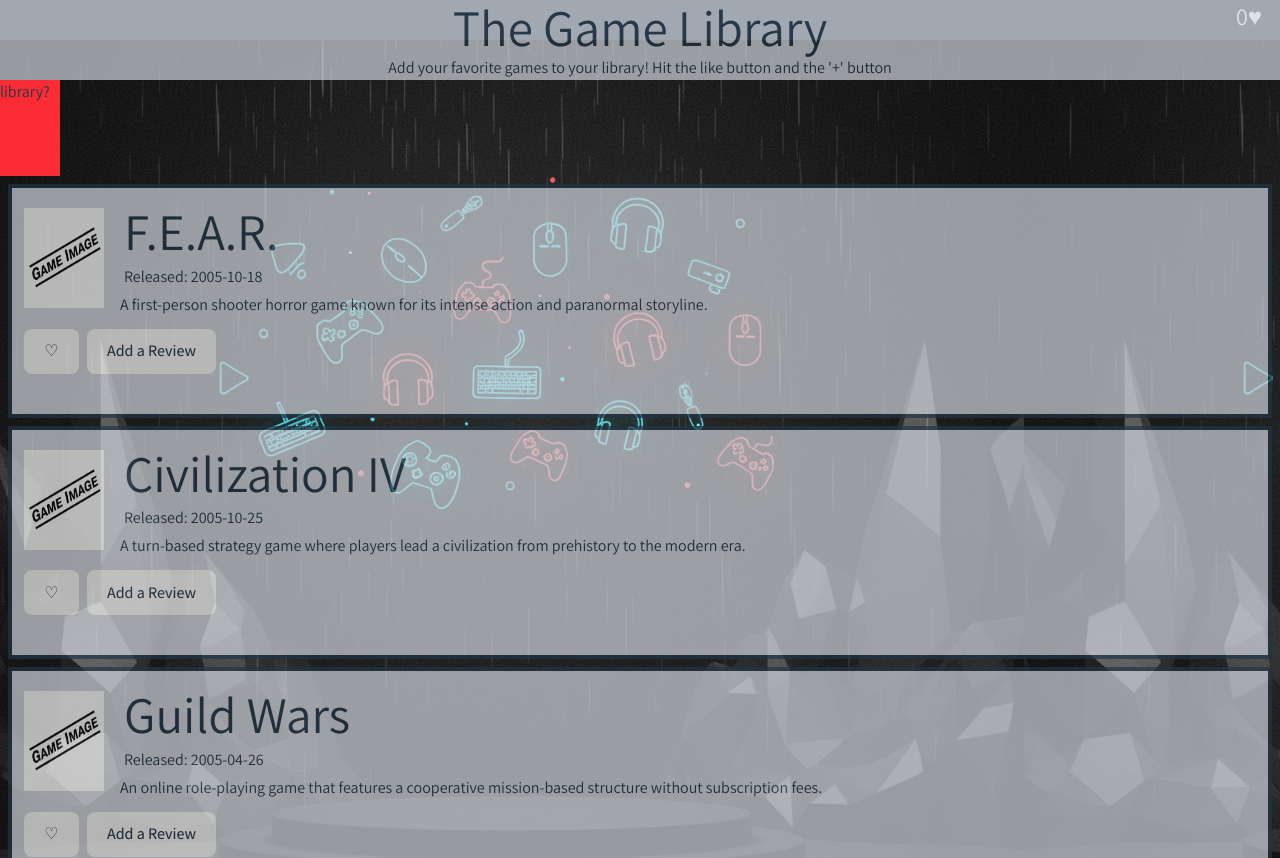
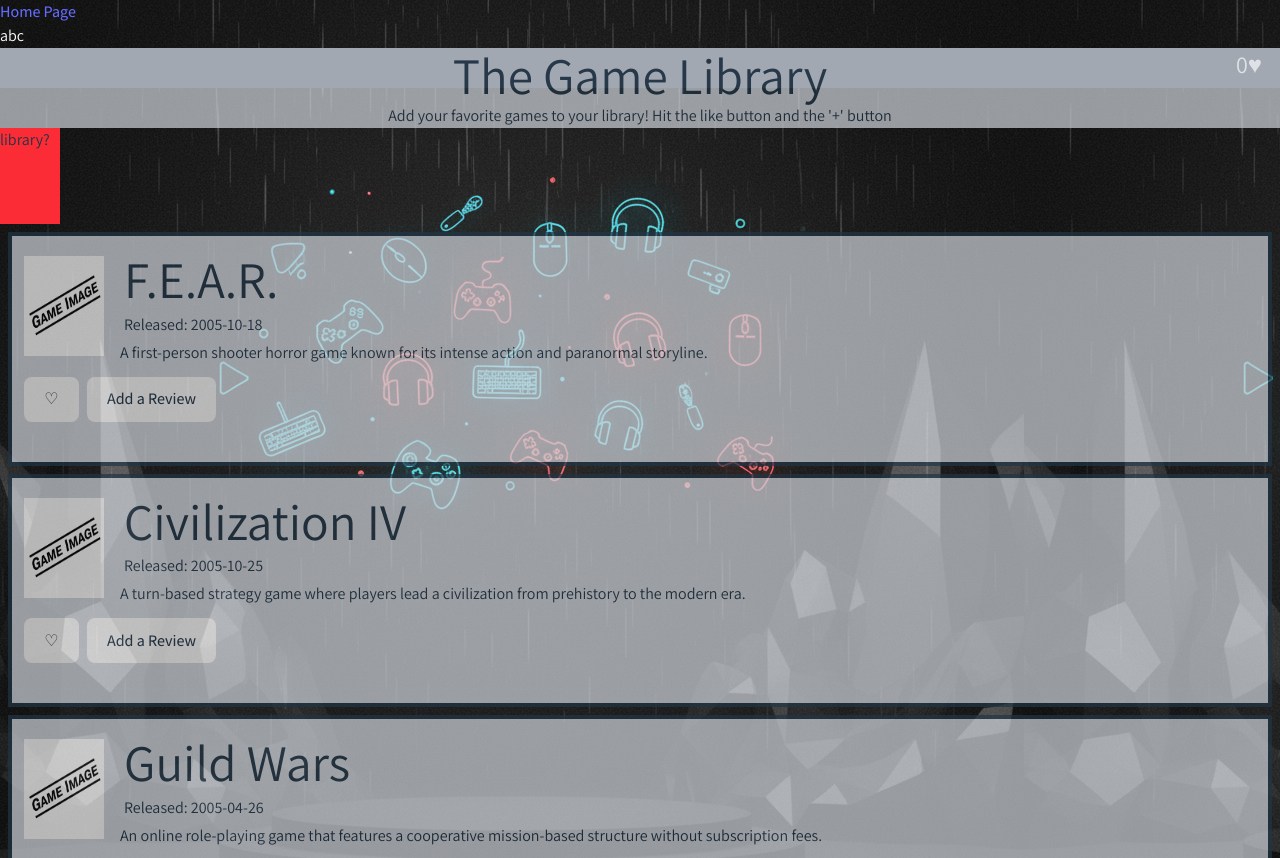
Before and after one commit to Yovel-sys/first-project-video-games, a React (Vite) app: page / in a window 1280 px wide. Shown: the top 858 px of the page. Built offline with nearby package versions, Linux system fonts and the light colour scheme.

Commit message:
5-10-2025

```diff
--- a/src/App.jsx
+++ b/src/App.jsx
@@ -2,19 +2,24 @@
 import HomePage from "./pages/HomePage";
 import ExamplePage from "./pages/ExamplePage";
 import ItemPage from "./pages/ItemPage";
-import { BrowserRouter, Route, Routes } from "react-router";
+import { BrowserRouter, Route, Routes, Link } from "react-router";
+import Page404 from "./pages/404Page";
 
 export default function App() {
   return (
     <>
       <BrowserRouter>
+        <div>
+          <Link to={"/"}> Home Page </Link>
+        </div>
         <Routes>
           <Route path="/" element={<HomePage />} />
-          <Route path="/item" element={<ItemPage />} />
+          <Route path="/item/:id" element={<ItemPage />} />
           <Route path="/example" element={<ExamplePage />} />
+          <Route path="*" element={<Page404 />} />
+          <Route path="/emojis" element={<MyEmojis />} />
         </Routes>
       </BrowserRouter>
-      {/* <MyEmojis /> */}
     </>
   );
 }
--- /dev/null
+++ b/src/components/NavBarComp.jsx
@@ -0,0 +1,9 @@
+export default function NavBarComp() {
+  return (
+    <nav className="flex items-center text-white">
+      <div>a</div>
+      <div>b</div>
+      <div>c</div>
+    </nav>
+  );
+}
--- a/src/pages/404Page.jsx
+++ b/src/pages/404Page.jsx
@@ -1,3 +1,3 @@
 export default function Page404() {
-  return <div className="bg-white">404 Page</div>;
+  return <div className="bg-white w-max h-full text-6xl">Page Not Found</div>;
 }
--- a/src/pages/HomePage.jsx
+++ b/src/pages/HomePage.jsx
@@ -4,6 +4,7 @@
 import { Header } from "../components/Header";
 import TopBar from "../components/TopBar";
 import { games } from "../data";
+import NavBarComp from "../components/NavBarComp";
 
 const initialAllGAmes = () => {
   const gamesFromLS = localStorage.getItem("allMyGames");
@@ -49,6 +50,7 @@
 
   return (
     <div className="w-screen">
+      <NavBarComp />
       <TopBar likeCount={topBarLikeCount} />
       <Header />
       <div className="h-24 w-15 bg-red-500">library?</div>
--- a/src/pages/ItemPage.jsx
+++ b/src/pages/ItemPage.jsx
@@ -1,3 +1,7 @@
+import { useParams } from "react-router";
+
 export default function ItemPage() {
-  return <div className="bg-white">Item Page</div>;
+  const { id } = useParams();
+  console.log(id);
+  return <div className="bg-white">Item Page for item {id}</div>;
 }
```
